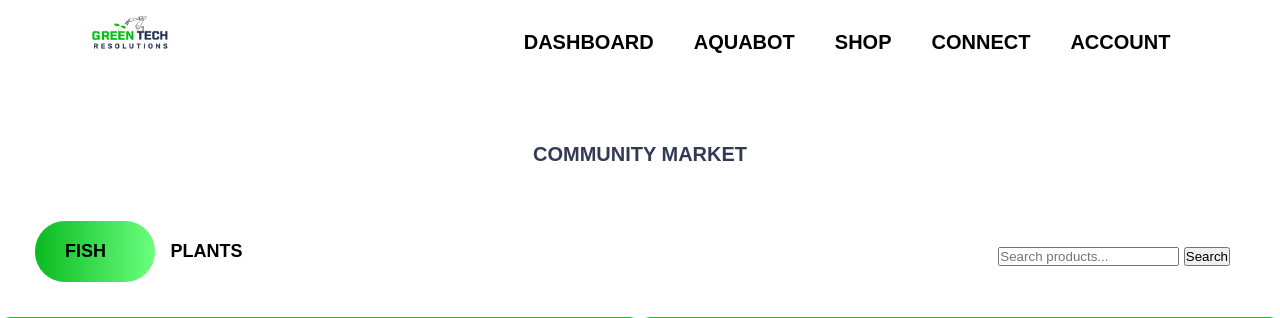
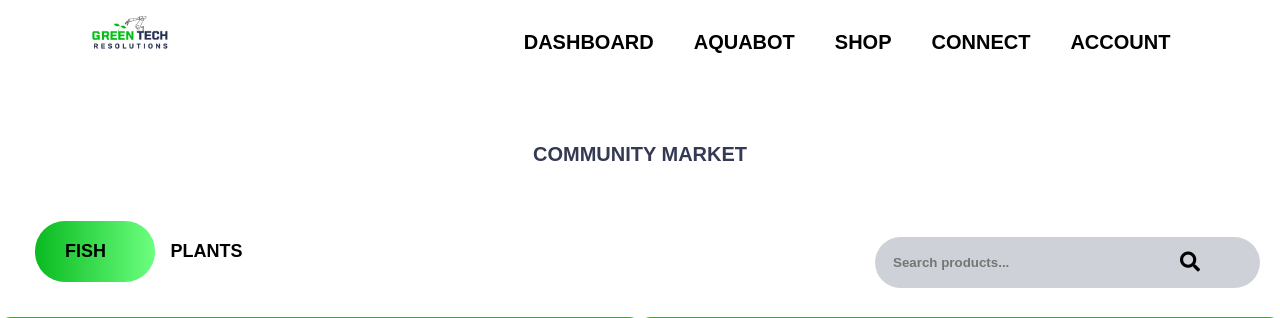
Before and after one commit to leathumbiran02/GreenTechResolutions, a PHP site: page /community.php in a window 1280 px wide. Shown: the top 318 px of the page. Run offline with PHP 8.4, Linux system fonts and the light colour scheme; a user stored in the database is signed in; data comes from the database, SQL or seed files in the repository.

Commit message:
Added search bar code and styling.

```diff
--- a/greentech_resolutions/community.php
+++ b/greentech_resolutions/community.php
@@ -17,6 +17,8 @@
 
         <!--Using a CSS style sheet for the page-->
         <link rel="stylesheet" href="style.css">
+        <!-- Using Font Awesome CDN for icons: -->
+        <link rel="stylesheet" href="https://cdnjs.cloudflare.com/ajax/libs/font-awesome/5.15.3/css/all.min.css">
 
         <style>
             h5{
@@ -56,7 +58,7 @@
 
             <div class="search-bar">
                 <input type="text" id="search" placeholder="Search products...">
-                <button type="button" class="search-bar-btn" onclick="searchProducts()">Search</button>
+                <button type="button" class="search-bar-btn" onclick="searchProducts()"><i class="fas fa-search"></i></button>
             </div>
 
             <div id="products">
--- a/greentech_resolutions/style.css
+++ b/greentech_resolutions/style.css
@@ -621,9 +621,32 @@ a.addbutton{
 }
 
 .search-bar {
-    float: right; /* Float the search bar to the right */
-    margin-top: -70px;
+    float: right;
+    margin-top: -80px;
+    margin-right: 20px;
+    display: flex;
+    align-items: center;
+    border-radius: 30px;
+    background-color: #CED1D8;
+    padding: 10px 10px;
+}
+
+.search-bar input {
+    flex: 1;
+    padding: 8px;
+    margin-right: 100px;
+    border: none;
+    outline: none;
+    background-color: #CED1D8;
+    color: #000000;
+    font-weight: bolder;
+    border-radius: 30px;
 }
 .search-bar-btn{
     margin-right: 50px;
+    cursor: pointer;
+    color: #000000;
+    background-color: #CED1D8;
+    font-size: 20px;
+    border: none;
 }
```
